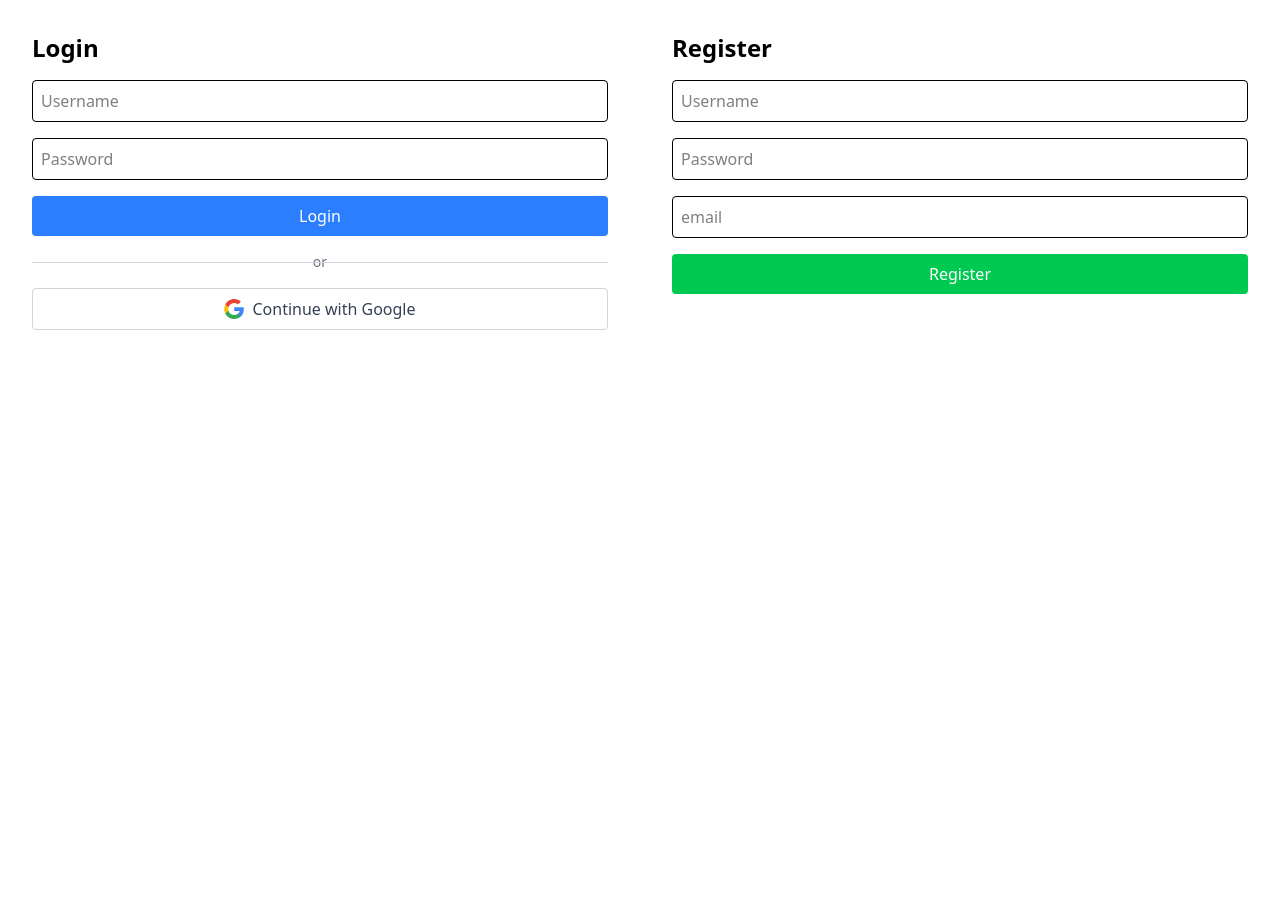
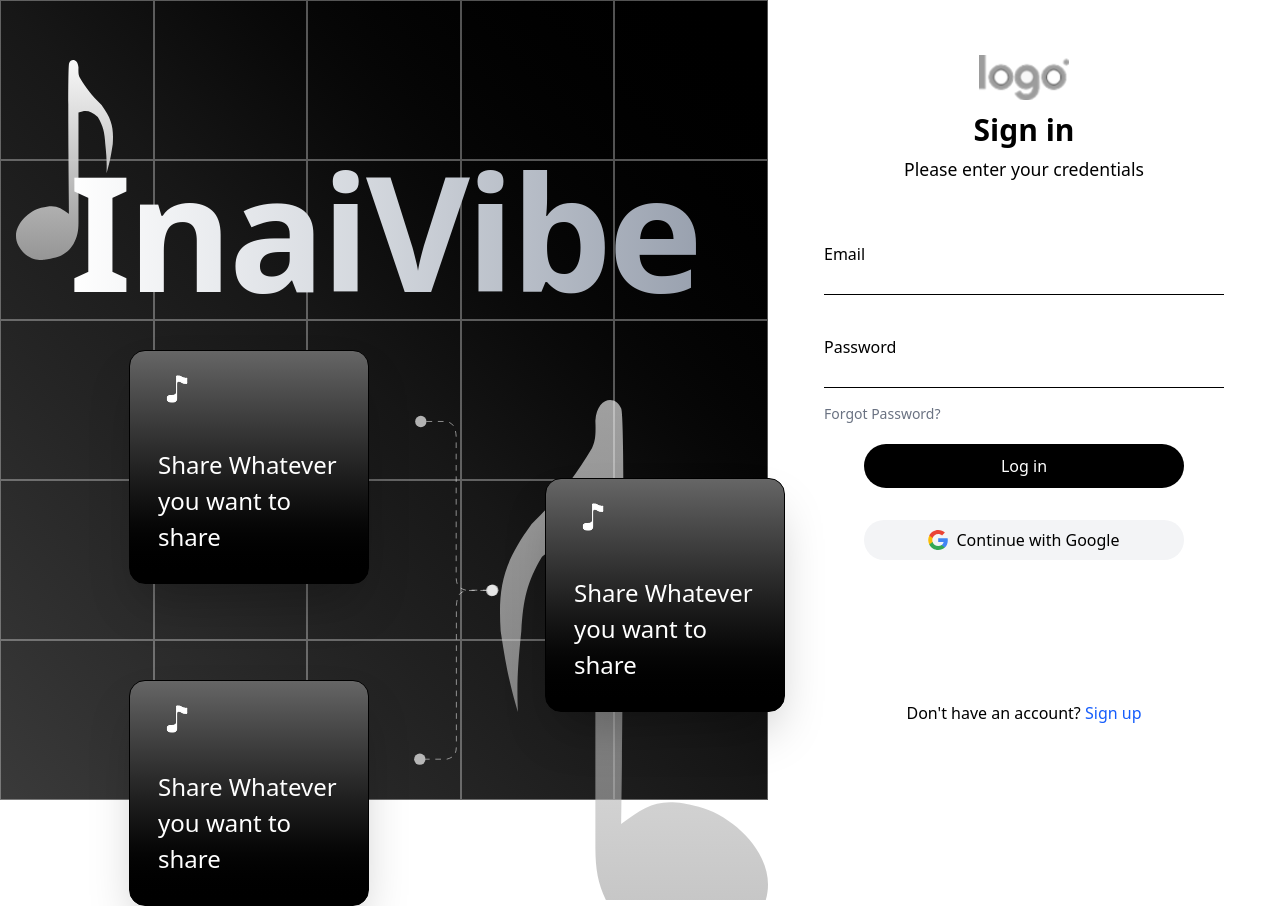
Before and after one commit to abrahamjeron/Inai, a React (Vite) app in the folder vite-project/: page /login in a window 1280 px wide. Before the commit the page ends 800 px from the top, so only its background shows below. Built offline with nearby package versions, Linux system fonts and the light colour scheme; no server answers.

Commit message:
did ui for login pages

```diff
--- a/vite-project/src/App.jsx
+++ b/vite-project/src/App.jsx
@@ -42,17 +42,20 @@
             user ? (
               <Navigate to="/" />
             ) : (
-              <div className="flex h-screen">
-                <div className="w-1/2 p-8">
+              <div className="">
+                <div className="">
                   <Login setUser={setUser} />
                 </div>
-                <div className="w-1/2 p-8">
+                {/* <div className="w-1/2 p-8">
                   <Register />
-                </div>
+                </div> */}
               </div>
             )
           }
         />
+
+      <Route path="/signup" element={<Register setUser={setUser} />} />
+
         <Route
           path="/room"
           element={
--- a/vite-project/src/components/GoogleLogin.jsx
+++ b/vite-project/src/components/GoogleLogin.jsx
@@ -30,7 +30,7 @@
   return (
     <button
       onClick={handleGoogleLogin}
-      className="w-full flex items-center justify-center bg-white border border-gray-300 p-2 rounded text-gray-700 hover:bg-gray-100 mt-3"
+      className="w-[80%] ml-[40px] flex items-center justify-center rounded-3xl hover:bg-[#EEF1F0]  p-2  text-black  bg-gray-100 "
     >
       <svg viewBox="0 0 24 24" width="20" height="20" className="mr-2" xmlns="http://www.w3.org/2000/svg">
         <g transform="matrix(1, 0, 0, 1, 27.009001, -39.238998)">
--- a/vite-project/src/components/Login.jsx
+++ b/vite-project/src/components/Login.jsx
@@ -1,11 +1,19 @@
 import React, { useState, useEffect } from 'react';
 import axios from 'axios';
+import { Link } from 'react-router-dom';
+import Logo from '../assets/logo.png'
+import Music1 from "../assets/Music1.svg"
+import Music2 from '../assets/Music.png'
+import Music3 from '../assets/Music3.svg'
+import S1 from '../assets/S1.svg'
 import GoogleLogin from './GoogleLogin';
-
 function Login({ setUser }) {
-  const [username, setUsername] = useState('');
-  const [password, setPassword] = useState('');
+  const [formData, setFormData] = useState({
+    email: '',
+    password: ''
+  });
   const [error, setError] = useState('');
+  const [loading, setLoading] = useState(false);
 
   useEffect(() => {
     // Check for stored user on component mount
@@ -13,15 +21,14 @@
     if (storedUser) {
       try {
         const parsedUser = JSON.parse(storedUser);
-        // Verify token is still valid
-        axios.get('http://localhost:3001/api/current-user', {
+        axios
+          .get('http://localhost:3001/api/current-user', {
             headers: { Authorization: parsedUser.token }
           })
           .then(() => {
             setUser(parsedUser);
           })
           .catch(() => {
-          // Token expired or invalid, remove from storage
             localStorage.removeItem('user');
           });
       } catch (e) {
@@ -30,19 +37,30 @@
     }
   }, [setUser]);
 
+  const handleChange = (e) => {
+    const { name, value } = e.target;
+    setFormData((prev) => ({
+      ...prev,
+      [name]: value
+    }));
+  };
+
   const handleSubmit = async (e) => {
     e.preventDefault();
     setError('');
+    setLoading(true);
 
-    if (!username || !password) {
-      setError('Username and password are required');
+    const { email, password } = formData;
+
+    if (!email || !password) {
+      setError('Email and password are required');
+      setLoading(false);
       return;
     }
 
     try {
-      const response = await axios.post('http://localhost:3001/auth/login', { username, password });
+      const response = await axios.post('http://localhost:3001/auth/login', { email, password });
       const userData = {
-        username,
         email: response.data.user.email,
         avatar: response.data.user.avatar,
         token: response.data.token
@@ -53,45 +71,116 @@
     } catch (error) {
       setError(error.response?.data?.error || 'Login failed');
       console.error('Login error:', error);
+    } finally {
+      setLoading(false);
     }
   };
 
   return (
-    <div className="space-y-4">
-      <h2 className="text-2xl font-bold">Login</h2>
+    <div className="flex">
+      <div className="aspect-square w-full max-w-full mx-auto relative">
+        <div className="absolute top-0 left-0 w-full h-full flex z-10">
+          <img src={Music1} className="h-[200px] relative m-4 mt-[60px]" alt="" />
+          <img src={Music3} className="h-[500px] absolute top-[400px] right-[0px]" alt="" />
+          <img src={S1} className="absolute left-[400px] top-[380px] h-[230px] w-auto" alt="" />
+          <img src={S1} className="absolute left-[407px] top-[549px] h-[230px] w-auto scale-x-[-1]" alt="" />
+          <div className="absolute left-1/2 -translate-x-1/2 flex justify-center w-full">
+            <h1 className="text-[10rem] font-bold mt-[110px] tracking-tight bg-gradient-to-r from-white via-gray-300 to-gray-400 text-transparent bg-clip-text">
+              InaiVibe
+            </h1>
+          </div>
 
-      {error && (
-        <div className="bg-red-100 border border-red-400 text-red-700 px-4 py-3 rounded">
-          {error}
+          <div className="mt-[350px]">
+            <div className="flex space-x-44">
+              <div className=" rounded-2xl bg-gradient-to-b from-[#666666] to-black border-1 shadow-2xl w-[240px] p-5">
+                <img className="px-2" src={Music2} alt="" />
+                <h2 className="text-white mt-10 px-2 mb-2 text-[1.5rem] font-light">
+                  Share Whatever <br /> you want to share
+                </h2>
               </div>
-      )}
 
-      <form onSubmit={handleSubmit} className="space-y-4">
+              <div className=" relative top-32 rounded-2xl bg-gradient-to-b from-[#666666] to-black border-1 w-[240px] shadow-2xl p-5">
+                <img className="px-2" src={Music2} alt="" />
+                <h2 className="text-white mt-10 px-2 mb-2 text-[1.5rem] font-light">
+                  Share Whatever <br /> you want to share
+                </h2>
+              </div>
+            </div>
+            <div className="flex relative top-24">
+              <div className="rounded-2xl z-10 bg-gradient-to-b from-[#666666] to-black border-1 shadow-2xl w-[240px] p-5">
+                <img className="px-2" src={Music2} alt="" />
+                <h2 className="text-white mt-8 px-2 mb-2 text-[1.5rem] font-light">
+                  Share Whatever <br /> you want to share
+                </h2>
+              </div>
+            </div>
+          </div>
+        </div>
+
+        <div className="w-full h-full grid grid-cols-5 grid-rows-5 bg-gradient-to-tr from-[#3a3a3a] via-[#171717] to-[#000]">
+          {Array.from({ length: 25 }).map((_, i) => (
+            <div key={i} className="border-[0.1px] border-[#ffffff52]" />
+          ))}
+        </div>
+      </div>
+
+      <div className="flex mr-[40px] ml-[40px] justify-end">
+        <div className="flex min-h-screen items-center justify-center p-4">
+          <div className="mb-[130px] w-[400px] space-y-8">
+            <div className="text-center">
+              <img src={Logo} alt="Logo" width={90} className="mx-auto mb-3" />
+              <h1 className="text-3xl font-semibold">Sign in</h1>
+              <p className="mt-2 text-[1.1rem] text-[#000]">Please enter your credentials</p>
+            </div>
+
+            <form className="space-y-4" onSubmit={handleSubmit}>
+              <div className="space-y-4 mt-[60px]">
+                <div className="space-y-1">
+                  <label className="text-[1rem] font-medium">Email</label>
                   <input
-          type="text"
-          placeholder="Username"
-          value={username}
-          onChange={(e) => setUsername(e.target.value)}
-          className="w-full p-2 border rounded"
+                    type="email"
+                    name="email"
+                    required
+                    value={formData.email}
+                    onChange={handleChange}
+                    className="w-full border-b border-[#000] pb-1 focus:border-black focus:outline-none transition-colors"
                   />
+                </div>
+                <br />
+                <div className="space-y-1">
+                  <label className="text-[1rem] font-medium">Password</label>
                   <input
                     type="password"
-          placeholder="Password"
-          value={password}
-          onChange={(e) => setPassword(e.target.value)}
-          className="w-full p-2 border rounded"
+                    name="password"
+                    required
+                    value={formData.password}
+                    onChange={handleChange}
+                    className="w-full border-b border-[#000] pb-1 focus:border-black focus:outline-none transition-colors"
                   />
-        <button type="submit" className="w-full bg-blue-500 text-white p-2 rounded hover:bg-blue-600">
-          Login
+                </div>
+                <p className="text-sm text-gray-500 hover:text-gray-700 mt-3">Forgot Password?</p>
+              </div>
+              <div className="flex mt-5 justify-center">
+                <button
+                  type="submit"
+                  className="w-[320px] rounded-full bg-[#000] py-2.5 text-white hover:bg-gray-800 transition-colors"
+                  disabled={loading}
+                >
+                  {loading ? 'Logging in...' : 'Log in'}
                 </button>
+              </div>
             </form>
+           <GoogleLogin setUser={setUser} />
 
-      <div className="relative flex items-center justify-center text-sm my-4">
-        <span className="px-2 bg-white text-gray-500">or</span>
-        <div className="absolute w-full border-t border-gray-300"></div>
+            <p className="text-center relative text-[1rem] top-[110px] text-sm">
+              Don&apos;t have an account?{' '}
+              <Link to="/signup" className="text-blue-600 hover:text-blue-500">
+                Sign up
+              </Link>
+            </p>
           </div>
-
-      <GoogleLogin setUser={setUser} />
+        </div>
+      </div>
     </div>
   );
 }
--- a/vite-project/src/components/Register.jsx
+++ b/vite-project/src/components/Register.jsx
@@ -1,49 +1,147 @@
 import React, { useState } from 'react';
 import axios from 'axios';
+import { Link } from 'react-router-dom';
+import Logo from '../assets/logo.png'
+import Music1 from "../assets/Music1.svg"
+import Music2 from '../assets/Music.png'
+import Music3 from '../assets/Music3.svg'
+import S1 from '../assets/S1.svg'
+import GoogleLogin from './GoogleLogin';
 
-function Register() {
+function Register({setUser}) {
   const [username, setUsername] = useState('');
   const [password, setPassword] = useState('');
-  const [email, setemail] = useState('');
+  const [email, setEmail] = useState('');
+  const [loading, setLoading] = useState(false);
 
   const handleSubmit = async (e) => {
     e.preventDefault();
+    setLoading(true);
     try {
-      await axios.post('http://localhost:3001/auth/register', { username, password,email });
+      await axios.post('http://localhost:3001/auth/register', { username, password, email });
       alert('User registered successfully');
+      setUsername('');
+      setPassword('');
+      setEmail('');
     } catch (error) {
       console.error('Registration error:', error);
+    } finally {
+      setLoading(false);
     }
   };
+return(
+  <div className="flex">
+  <div className="aspect-square w-full max-w-full mx-auto relative">
+    <div className="absolute top-0 left-0 w-full h-full flex z-10">
+      <img src={Music1} className="h-[200px] relative m-4 mt-[60px]" alt="" />
+      <img src={Music3} className="h-[500px] absolute top-[400px] right-[0px]" alt="" />
+      <img src={S1} className="absolute left-[400px] top-[380px] h-[230px] w-auto" alt="" />
+      <img src={S1} className="absolute left-[407px] top-[549px] h-[230px] w-auto scale-x-[-1]" alt="" />
+      <div className="absolute left-1/2 -translate-x-1/2 flex justify-center w-full">
+        <h1 className="text-[10rem] font-bold mt-[110px] tracking-tight bg-gradient-to-r from-white via-gray-300 to-gray-400 text-transparent bg-clip-text">
+          InaiVibe
+        </h1>
+      </div>
 
-  return (
-    <form onSubmit={handleSubmit} className="space-y-4">
-      <h2 className="text-2xl font-bold">Register</h2>
+      <div className="mt-[350px]">
+        <div className="flex space-x-44">
+          <div className=" rounded-2xl bg-gradient-to-b from-[#666666] to-black border-1 shadow-2xl w-[240px] p-5">
+            <img className="px-2" src={Music2} alt="" />
+            <h2 className="text-white mt-10 px-2 mb-2 text-[1.5rem] font-light">
+              Share Whatever <br /> you want to share
+            </h2>
+          </div>
+
+          <div className=" relative top-32 rounded-2xl bg-gradient-to-b from-[#666666] to-black border-1 w-[240px] shadow-2xl p-5">
+            <img className="px-2" src={Music2} alt="" />
+            <h2 className="text-white mt-10 px-2 mb-2 text-[1.5rem] font-light">
+              Share Whatever <br /> you want to share
+            </h2>
+          </div>
+        </div>
+        <div className="flex relative top-24">
+          <div className="rounded-2xl z-10 bg-gradient-to-b from-[#666666] to-black border-1 shadow-2xl w-[240px] p-5">
+            <img className="px-2" src={Music2} alt="" />
+            <h2 className="text-white mt-8 px-2 mb-2 text-[1.5rem] font-light">
+              Share Whatever <br /> you want to share
+            </h2>
+          </div>
+        </div>
+      </div>
+    </div>
+
+    <div className="w-full h-full grid grid-cols-5 grid-rows-5 bg-gradient-to-tr from-[#3a3a3a] via-[#171717] to-[#000]">
+      {Array.from({ length: 25 }).map((_, i) => (
+        <div key={i} className="border-[0.1px] border-[#ffffff52]" />
+      ))}
+    </div>
+  </div>
+
+
+      <div className="flex mr-[40px] ml-[40px] justify-end">
+        <div className="flex min-h-screen items-center justify-center p-4">
+          <div className="mb-[130px] w-[400px] space-y-8">
+            <div className="text-center">
+              <img src={Logo} alt="Logo" width={90} className="mx-auto mb-3" />
+              <h1 className="text-3xl font-semibold">Register</h1>
+              <p className="mt-2 text-[1.1rem] text-[#000]">Create your account</p>
+            </div>
+
+            <form className="space-y-4" onSubmit={handleSubmit}>
+              <div className="space-y-4 mt-[60px]">
+                <div className="space-y-1">
+                  <label className="text-[1rem] font-medium">Username</label>
                   <input
                     type="text"
                     placeholder="Username"
                     value={username}
                     onChange={(e) => setUsername(e.target.value)}
-        className="w-full p-2 border rounded"
+                    className="w-full border-b border-[#000] pb-1 focus:border-black focus:outline-none transition-colors"
                   />
+                </div>
+                <div className="space-y-1">
+                  <label className="text-[1rem] font-medium">Email</label>
+                  <input
+                    type="email"
+                    placeholder="Email"
+                    value={email}
+                    onChange={(e) => setEmail(e.target.value)}
+                    className="w-full border-b border-[#000] pb-1 focus:border-black focus:outline-none transition-colors"
+                  />
+                </div>
+                <div className="space-y-1">
+                  <label className="text-[1rem] font-medium">Password</label>
                   <input
                     type="password"
                     placeholder="Password"
                     value={password}
                     onChange={(e) => setPassword(e.target.value)}
-        className="w-full p-2 border rounded"
+                    className="w-full border-b border-[#000] pb-1 focus:border-black focus:outline-none transition-colors"
                   />
-      <input
-        type="email"
-        placeholder="email"
-        value={email}
-        onChange={(e) => setemail(e.target.value)}
-        className="w-full p-2 border rounded"
-      />
-      <button type="submit" className="w-full bg-green-500 text-white p-2 rounded">
-        Register
+                </div>
+              </div>
+              <div className="flex mt-5 justify-center">
+                <button
+                  type="submit"
+                  className="w-[320px] rounded-full bg-[#000] py-2.5 text-white hover:bg-gray-800 transition-colors"
+                  disabled={loading}
+                >
+                  {loading ? 'Registering...' : 'Register'}
                 </button>
+              </div>
             </form>
+            <GoogleLogin setUser={setUser} />
+
+            <p className="text-center relative text-[1rem] top-[110px] text-sm">
+              Already have an account?{' '}
+              <Link to="/login" className="text-blue-600 hover:text-blue-500">
+                Log in
+              </Link>
+            </p>
+          </div>
+        </div>
+      </div>
+    </div>
   );
 }
 
```
Lines whose indentation alone changed are shown as unchanged.
